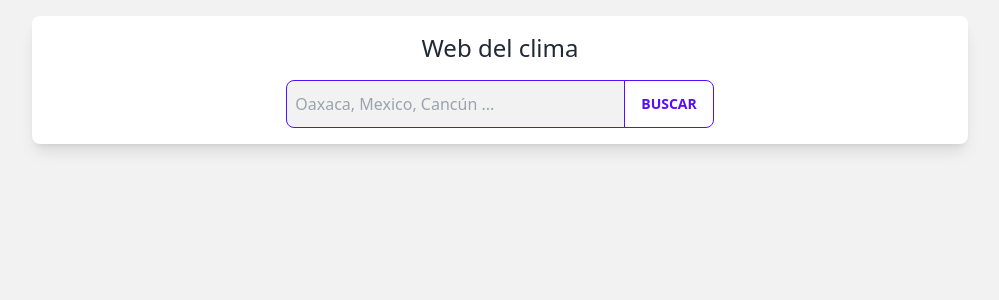
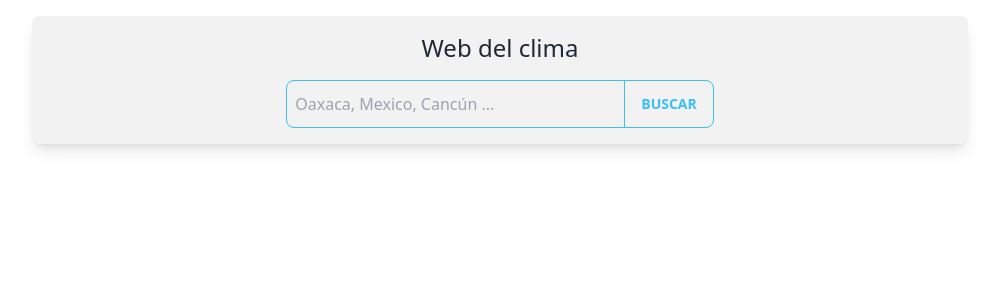
Before and after one commit to luislopez1023/weather-react-app, a React (Vite) app: page / in a window 1280 px wide. Shown: the top 300 px of the page, without its empty margins (140-1139 px from the left). Built offline with nearby package versions, Linux system fonts and the light colour scheme.

Commit message:
Correciones menores en UI

```diff
--- a/index.html
+++ b/index.html
@@ -8,7 +8,7 @@
     <meta name="description" content="App del clima creado usando React + Vite por Luis Antonio López Rivera">
   </head>
   <body>
-    <div class="flex flex-col justify-items-center items-center bg-base-200 min-h-screen gap-4 lg:p-4" id="root"></div>
+    <div class="flex flex-col justify-items-center items-center bg-base-100 min-h-screen gap-4 lg:p-4" id="root"></div>
     <script type="module" src="/src/main.jsx"></script>
   </body>
 </html>
--- a/src/App.jsx
+++ b/src/App.jsx
@@ -36,14 +36,17 @@ function App() {
   }
   return (
     <>
-      <header className="flex flex-col justify-center items-center gap-4 bg-base-100 w-full lg:w-3/4 text-center p-4 rounded-lg shadow-lg">
+      <header className="flex flex-col justify-center items-center gap-4 bg-base-200 w-full lg:w-3/4 text-center p-4 rounded-lg shadow-lg">
         <h1 className="text-2xl">Web del clima</h1>
         <form onSubmit={handleSubmit} className="w-full lg:w-3/4 flex flex-row justify-center items-center join">
-          <input value={city} onChange={(e) => setCity(e.target.value)} className="join-item input input-primary w-1/2 p-2 bg-base-200" placeholder="Oaxaca, Mexico, Cancún ..." type="search" required />
-          <button className="btn btn-primary btn-outline join-item" type="submit">Buscar</button>
+          <input value={city} onChange={(e) => setCity(e.target.value)} className="join-item input input-info w-1/2 p-2 bg-base-200" placeholder="Oaxaca, Mexico, Cancún ..." type="search" required />
+          <button className="btn btn-info btn-outline join-item" type="submit">Buscar</button>
         </form>
       </header>
-      {error ? <p>{error}</p> : ""}
+      {error ?
+      <section className="h-[50vh] flex flex-col place-content-center">
+        <p className="text-error font-bold">{error}</p>
+      </section> : ""}
       {loading && <Loader />}
       {data.current ? <WeatherCard weather={data}/> : ""}
       {data.forecast ? <DailyForecast weather={data.forecast.forecastday}/> : ""}
--- a/src/components/DailyForecast.jsx
+++ b/src/components/DailyForecast.jsx
@@ -3,7 +3,7 @@ import DailyItem from "./DailyItem";
 function DailyForecast({weather}) {
   const dailyWeather = weather;
   return (
-    <section className="flex flex-row flex-wrap gap-4 place-content-center">
+    <section className="flex flex-row flex-wrap place-content-center gap-4">
       <DailyItem text={"HOY"} data={dailyWeather[0]}/>
       <DailyItem text={"MAÑANA"} data={dailyWeather[1]}/>
       <DailyItem data={dailyWeather[2]}/>
--- a/src/components/DailyItem.jsx
+++ b/src/components/DailyItem.jsx
@@ -7,7 +7,7 @@ function DailyItem({data, text}) {
     const precip = data.day.totalprecip_mm;
     const img = `https:${data.day.condition.icon}`
   return (
-    <section className="w-44 bg-base-100 rounded-lg shadow-lg p-4 flex flex-col items-center justify-center">
+    <section className="bg-base-200 w-44 rounded-lg shadow-lg p-4 flex flex-col items-center justify-center">
         <p>{text ? text : date.toUpperCase()}</p>
         <img src={img} alt={condition} />
         <p>{temp}°</p>
--- a/src/components/HourlyForecast.jsx
+++ b/src/components/HourlyForecast.jsx
@@ -16,7 +16,7 @@ function HourlyForecast({clima, currentHour}) {
     </tr>
     );
   return (
-    <section className="mx-auto bg-base-100 w-max rounded-lg shadow-lg p-4">
+    <section className="mx-auto bg-base-200 w-max rounded-lg shadow-lg p-4">
       <h2>El tiempo hoy</h2>
       <table className="table">
         {/* Head */}
--- a/src/components/WeatherCard.jsx
+++ b/src/components/WeatherCard.jsx
@@ -13,10 +13,10 @@ function WeatherCard({weather}) {
     const humidity = weather.current.humidity;
     return (
     <>
-        <article className="flex flex-col justify-center items-center gap-4 bg-base-100 rounded-lg shadow-lg p-4">
+        <article className="flex flex-col justify-center items-center gap-4 bg-base-200 rounded-lg shadow-lg p-4">
           <h3 className="text-xl">{location}, {region}, {country}</h3>
           <section className="flex flex-col justify-center items-center gap-4">
-            <h2 className="text-6xl lg:text-8xl font-bold lg:py-4 text-primary">{temp}°</h2>
+            <h2 className="text-6xl lg:text-8xl font-bold lg:py-4 text-info">{temp}°</h2>
             <article className="flex flex-col justify-center items-center gap-1">
               <div className="flex flex-row justify-start items-center gap-1">
                 <img className="w-6 h-6" src={wind} alt="Icono velocidad del viento" />
```
